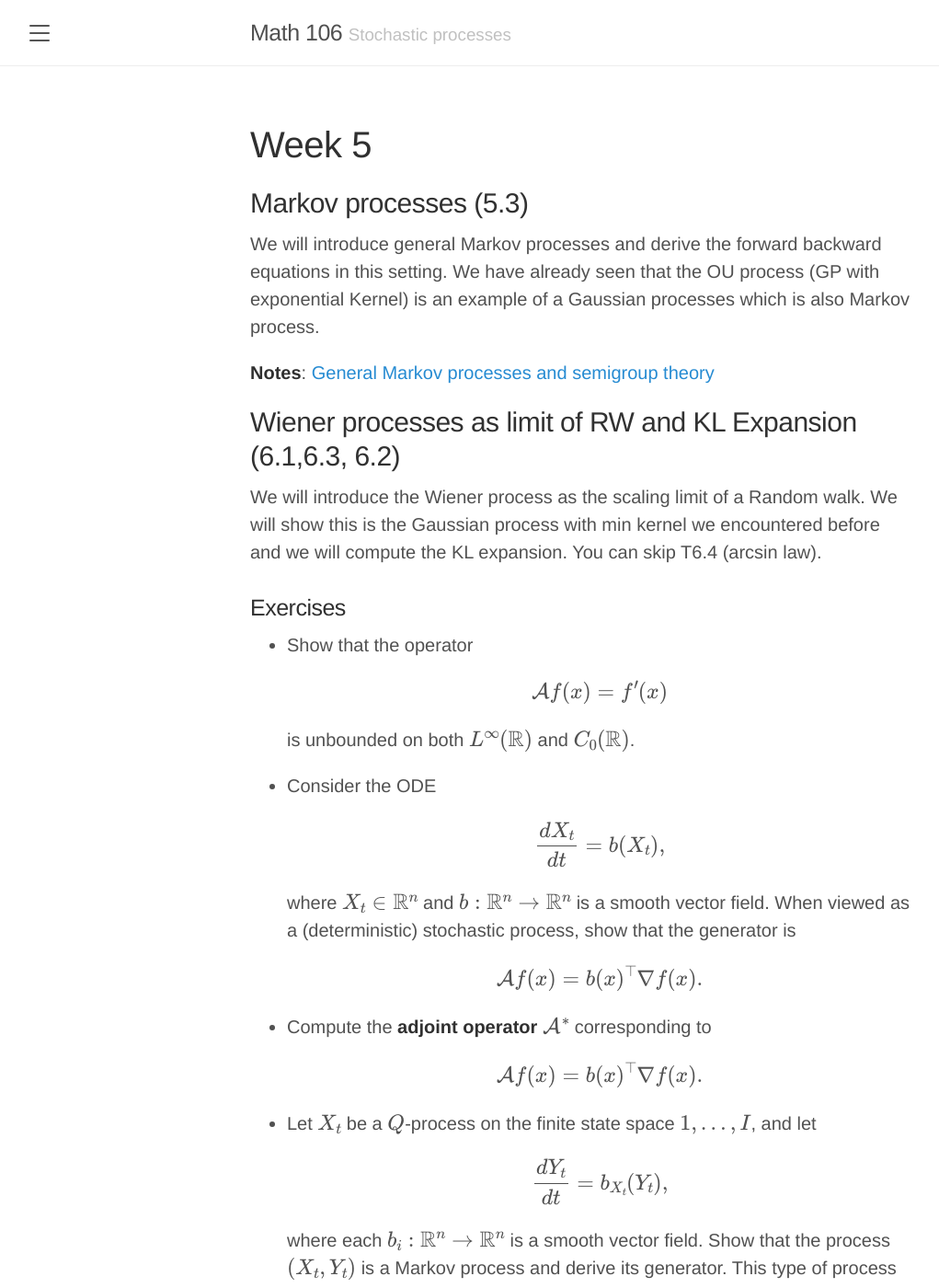
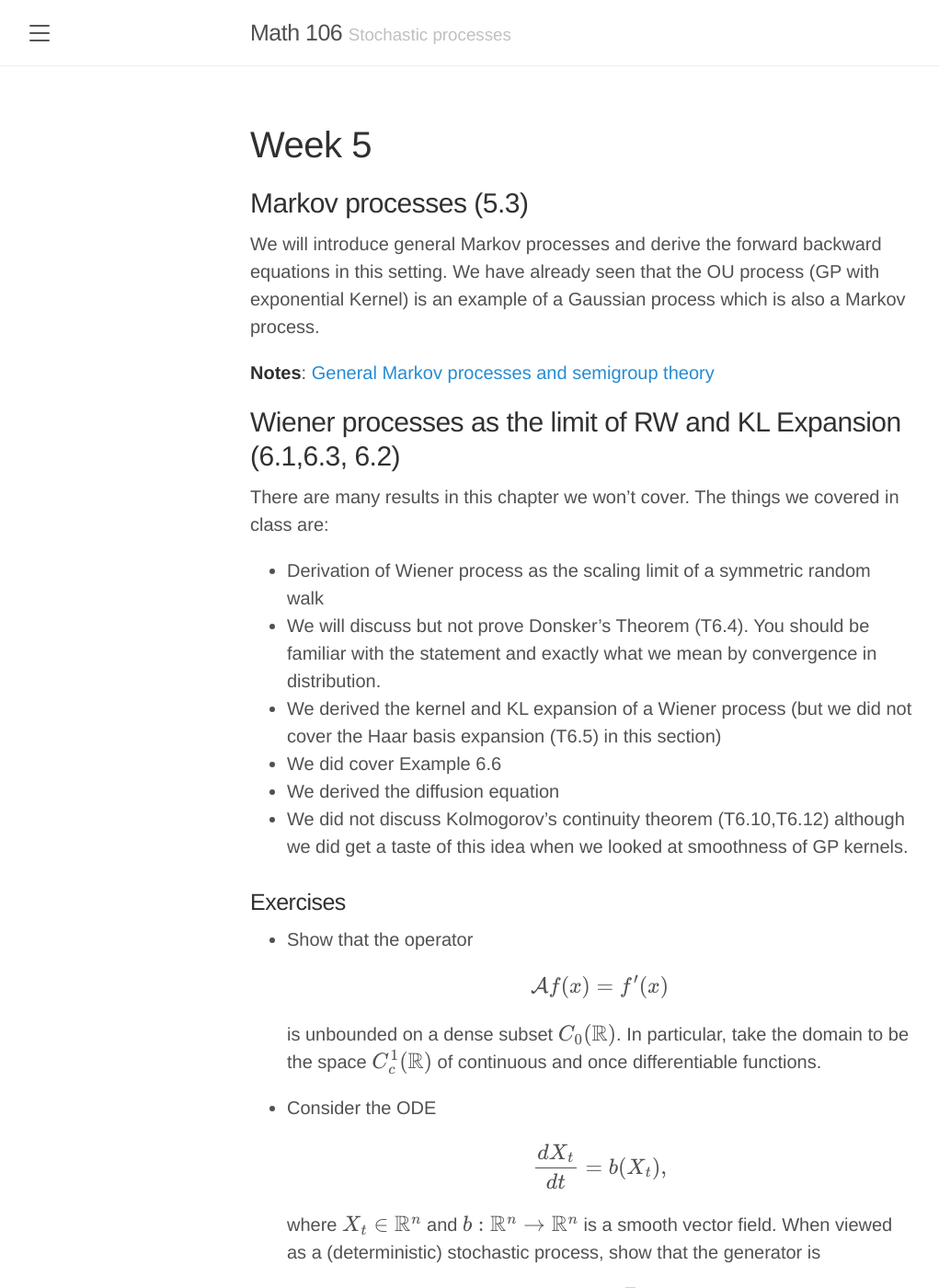
Before and after one commit to elevien/math106, a Jekyll site: the page built from Week5.md, in a window 1280 px wide and 1400 px high. Shown: the whole window at 92% size, without its empty margins (8-1029 px from the left). Built offline with Jekyll 4.4.1, drawn with Linux system fonts in a browser that asks for light colours; formulas are drawn with MathJax 3.

Commit message:
updated week 5 page

```diff
--- a/Week5.md
+++ b/Week5.md
@@ -9,15 +9,20 @@ bibliography:
 
 ## Markov processes (5.3)
 
-We will introduce general Markov processes and derive the forward backward equations in this setting. We have already seen that the OU process (GP with exponential Kernel) is an example of a Gaussian processes which is also Markov process.
+We will introduce general Markov processes and derive the forward backward equations in this setting. We have already seen that the OU process (GP with exponential Kernel) is an example of a Gaussian process which is also a Markov process.
 
 **Notes**: <a href="{{ '/lecture_notes/week5/2-3-2026_markovprocesses.pdf' | relative_url }}">General Markov processes and semigroup theory</a>
 
 
-## Wiener processes as limit of RW and KL Expansion (6.1,6.3, 6.2)
+## Wiener processes as the limit of RW and KL Expansion (6.1,6.3, 6.2)
 
-We will introduce the Wiener process as the scaling limit of a Random walk. We will show this is the Gaussian process with min kernel we encountered before and we will compute the KL expansion.
-You can skip T6.4 (arcsin law).
+There are many results in this chapter we won't cover. The things we covered in class are:
+- Derivation of Wiener process as the scaling limit of a symmetric random walk
+- We will discuss but not prove Donsker’s Theorem (T6.4). You should be familiar with the statement and exactly what we mean by convergence in distribution.
+- We derived the kernel and KL expansion of a Wiener process (but we did not cover the Haar basis expansion (T6.5) in this section)
+- We did cover Example 6.6
+- We derived the diffusion equation
+- We did not discuss Kolmogorov's continuity theorem (T6.10,T6.12) although we did get a taste of this idea when we looked at smoothness of GP kernels.
 
 
 ### Exercises
@@ -27,7 +32,7 @@ You can skip T6.4 (arcsin law).
   {\mathcal A}f(x) = f'(x)
   $$
 
-  is unbounded on both $L^\infty(\mathbb{R})$ and $C_0(\mathbb{R})$.
+  is unbounded on a dense subset $C_0(\mathbb{R})$. In particular, take the domain to be the space $C_c^1(\mathbb{R})$ of continuous and once differentiable functions.
 
 - Consider the ODE
 
```
Also changed, not shown: 1 other file.
